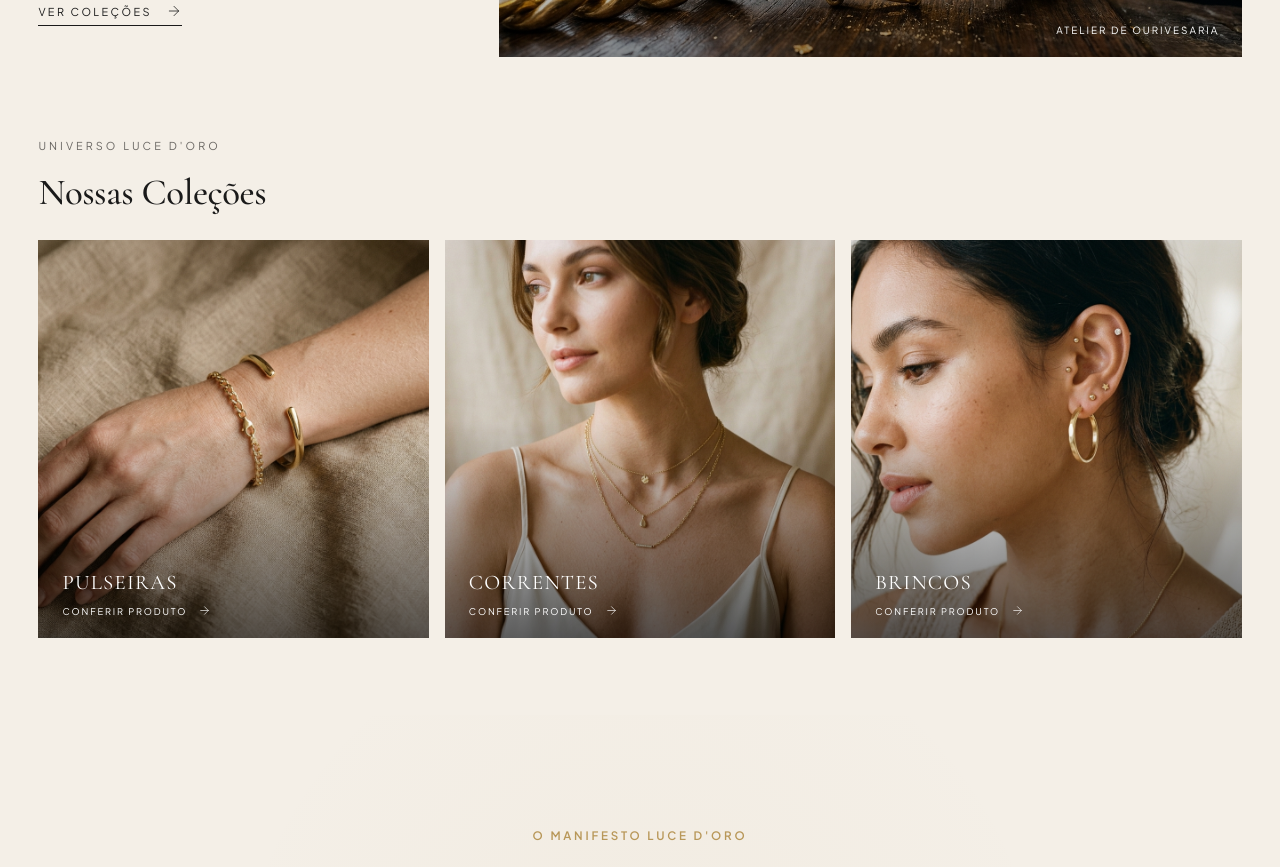
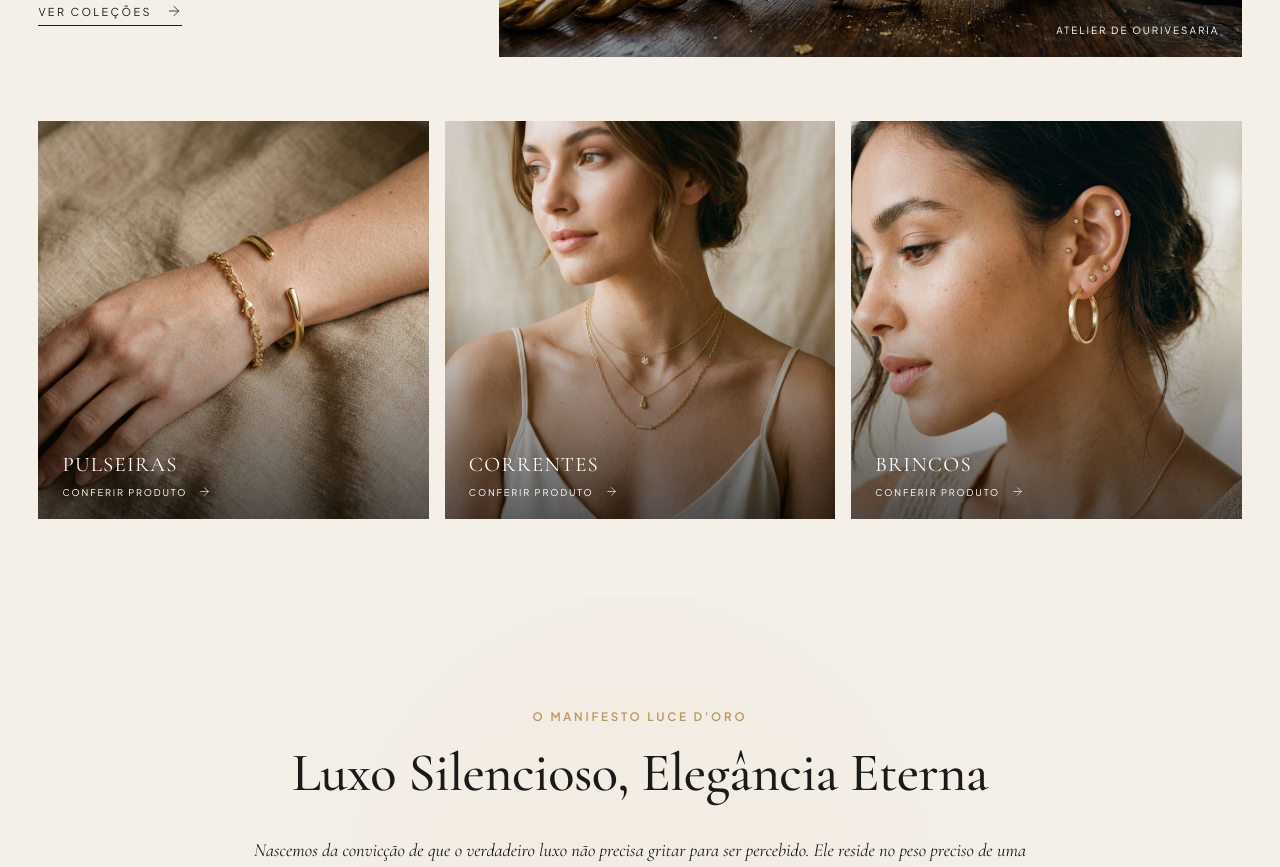
Before and after one commit to RD921/Luce-D-Oro, a React (Vite) app: page / in a window 1280 px wide. Shown: the part 1160-2027 px from the top of the page. Built offline with nearby package versions, Linux system fonts and the light colour scheme; no server answers.

Commit message:
Home editorial, rodapé com contatos reais, segurança

```diff
--- a/src/features/home/HomeView.module.css
+++ b/src/features/home/HomeView.module.css
@@ -555,7 +555,7 @@
 .trustCell + .trustCell { border-left:1px solid rgba(26,26,26,.14); }
 .trustCell h3 { font-family:var(--font-sans); font-size:.64rem; font-weight:500; letter-spacing:.2em; text-transform:uppercase; margin:.9rem 0 .5rem; }
 .trustCell p { font-size:.74rem; line-height:1.6; color:var(--text-secondary); margin:0 auto; max-width:190px; }
-.collectionsSection { background:#f4efe7; padding:1rem 0 clamp(3rem,6vw,5rem); }
+.collectionsSection { background:#f4efe7; padding:0 0 clamp(3rem,6vw,5rem); }
 .collectionsHead { margin-bottom:1.6rem; }
 .collectionsTitle { font-family:var(--font-serif); font-weight:500; font-size:clamp(1.7rem,3vw,2.3rem); margin:0; }
 .collectionsGrid { display:grid; grid-template-columns:repeat(auto-fit,minmax(210px,1fr)); gap:1rem; }
--- a/src/features/home/HomeView.tsx
+++ b/src/features/home/HomeView.tsx
@@ -69,12 +69,6 @@ export const HomeView = ({ onNavigateCategory }: HomeViewProps) => {
       {/* COLEÇÕES */}
       <section className={styles.collectionsSection}>
         <div className="container">
-          <div className={styles.collectionsHead}>
-            <div>
-              <span className={styles.eyebrow}>{c('collections_tag')}</span>
-              <h2 className={styles.collectionsTitle}>{c('collections_title')}</h2>
-            </div>
-          </div>
           <div className={styles.collectionsGrid}>
             {categories.map((cat) => (
               <button key={cat.id} className={styles.collectionCard} onClick={() => onNavigateCategory(cat.slug)}>
```
